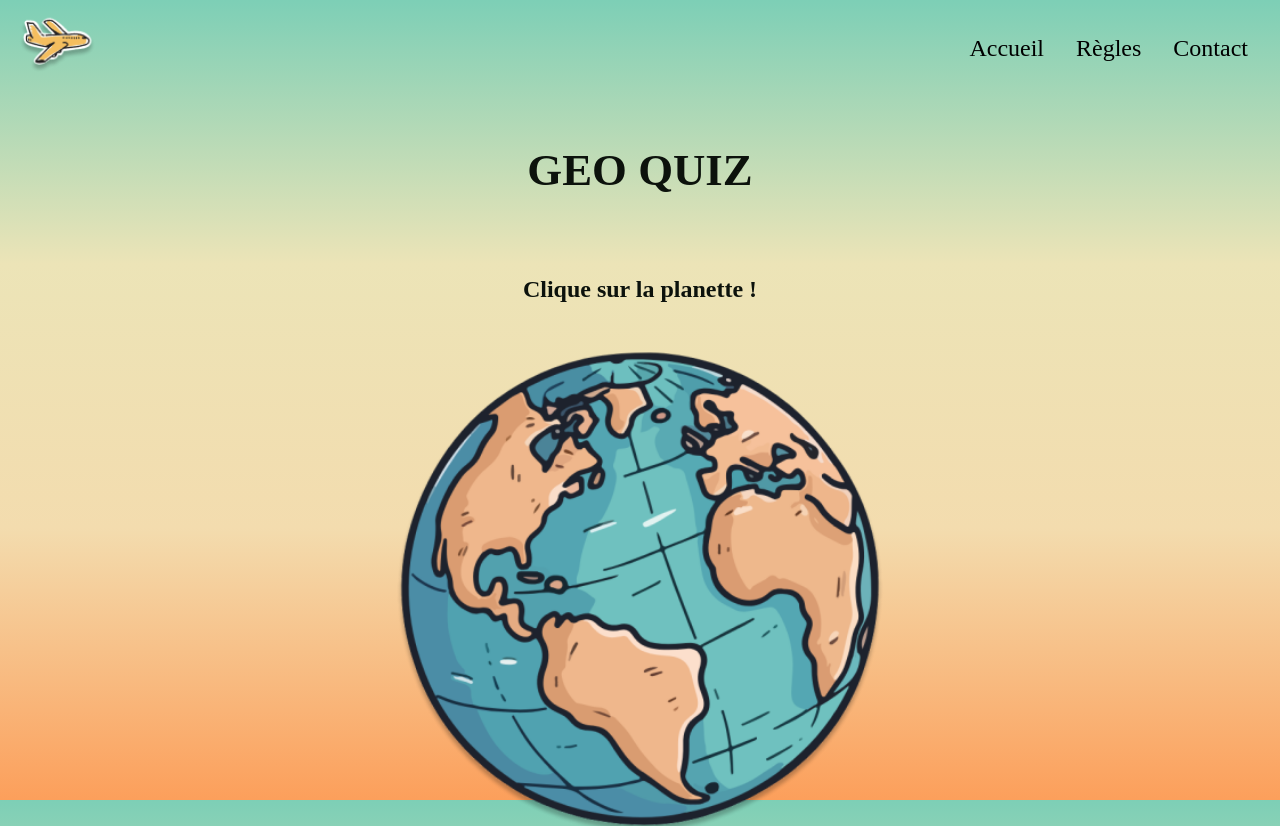
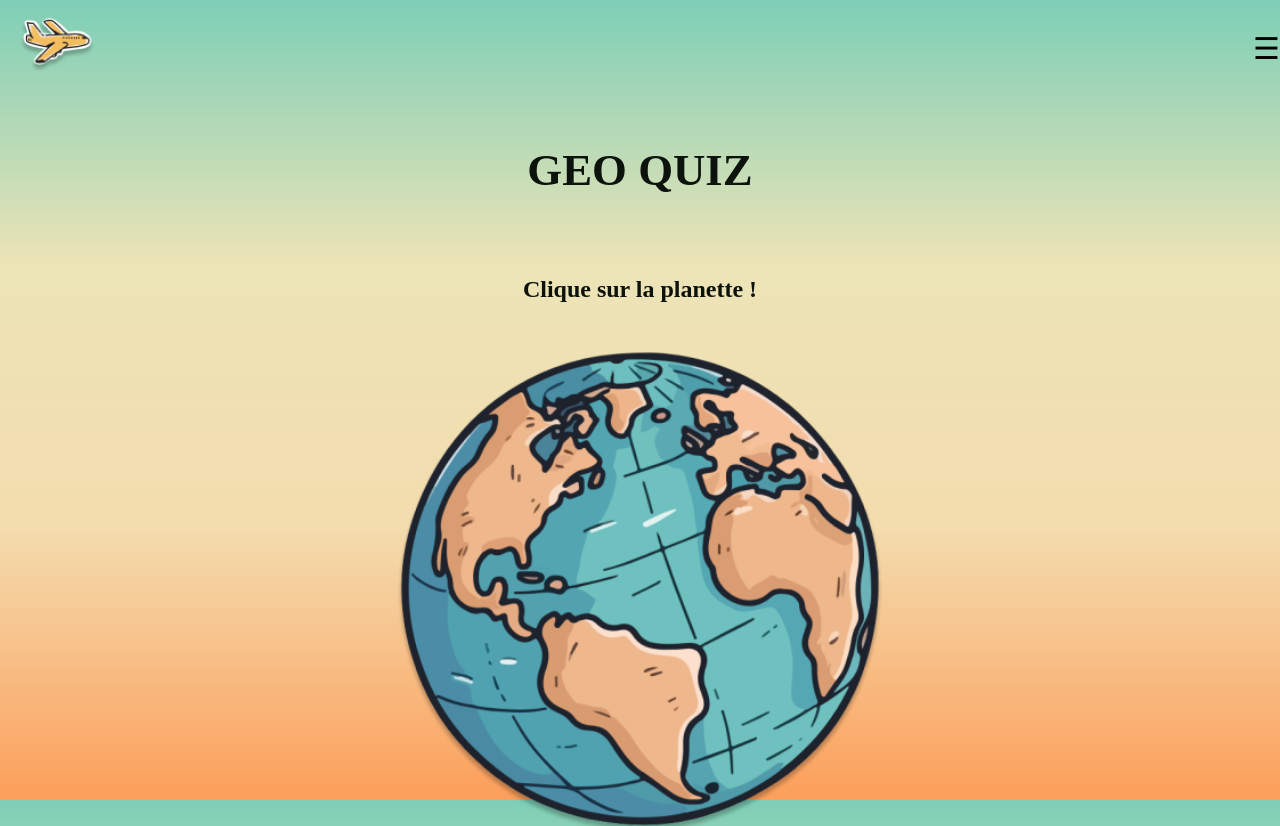
Before and after one commit to WildCodeSchool-2024-09/JS-RemoteFR-Q4-Jaune-P2-Geo, a React (Vite) app in the folder client/: page / in a window 1280 px wide. Shown: the top 826 px of the page. Built offline with nearby package versions, Linux system fonts and the light colour scheme; a web font is replaced by a local one.

Commit message:
patch chrono + menu double burger

```diff
--- a/client/src/components/Nav/Nav.tsx
+++ b/client/src/components/Nav/Nav.tsx
@@ -1,22 +1,42 @@
+import { useState } from "react";
 import { Link } from "react-router-dom";
 
 export default function Nav() {
+  const [isOpen, setIsOpen] = useState(false);
+
+  const toggleMenu = () => setIsOpen(!isOpen);
+  const closeMenu = () => setIsOpen(false);
+
+  const navigation = [
+    { to: "/", text: "Accueil" },
+    { to: "/Rules", text: "Règles" },
+    { to: "/Contact", text: "Contact" },
+  ];
+
   return (
     <nav>
       <img
         src="/public/images/avion2.png"
-        alt="C'est un logo qui represente un avion qui vole."
+        alt="C'est un logo qui représente un avion qui vole."
+        className="logo"
       />
-      <ul>
-        <li>
-          <Link to="/"> Accueil </Link>
-        </li>
-        <li>
-          <Link to="/Rules">Règles</Link>
-        </li>
-        <li>
-          <Link to="/Contact">Contact</Link>
-        </li>
+
+      <button
+        type="button"
+        className={`menu-toggle ${isOpen ? "open" : ""}`}
+        onClick={toggleMenu}
+      >
+        ☰
+      </button>
+
+      <ul className={`menu-links ${isOpen ? "show" : ""}`}>
+        {navigation.map((nav) => (
+          <li key={nav.text}>
+            <Link to={nav.to} onClick={closeMenu}>
+              {nav.text}
+            </Link>
+          </li>
+        ))}
       </ul>
     </nav>
   );
--- a/client/src/components/Nav/nav.css
+++ b/client/src/components/Nav/nav.css
@@ -21,7 +21,7 @@ nav > ul {
 }
 
 nav > ul > li > a {
-  color: rgb(0, 0, 0);
+  color: white;
   text-decoration: none;
 }
 
@@ -29,6 +29,35 @@ nav > ul > li > a:hover {
   background: #f1f1f1;
   padding: 0.3rem 0.8rem;
   border-radius: 1rem;
+}
+
+.menu-toggle {
+  display: block;
+  font-size: 30px;
+  border: none;
+  background: transparent;
+  cursor: pointer;
+  transition: all 0.3s ease;
+}
+
+.menu-links {
+  display: none;
+  flex-direction: column;
+  position: absolute;
+  top: 2rem;
+  background-color: rgb(71, 133, 126);
+  padding: 3rem;
+  margin-left: 13rem;
+  box-shadow: 0 4px 6px rgba(0, 0, 0, 0.5);
+  border-radius: 1rem;
+}
+
+.menu-links.show {
+  display: flex;
+}
+
+.menu-toggle.open {
+  transform: rotate(90deg);
 }
 
 @media only screen and (min-width: 920px) {
```
